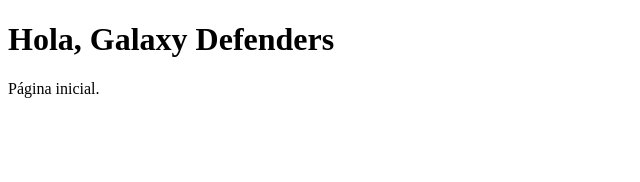
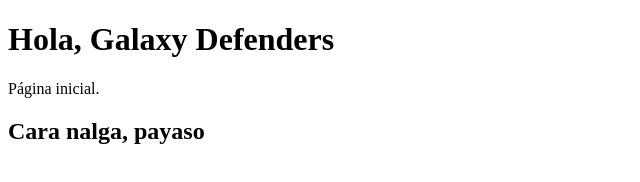
Before and after one commit to GBlazquez1/gf-fila-01, a plain HTML site: page index.HTML in a window 1280 px wide. Shown: the whole page, without its empty margins (0-640 px from the left). Drawn offline with Linux system fonts and the light colour scheme.

Commit message:
Update index.HTML
Actualizacion de h2

```diff
--- a/index.HTML
+++ b/index.HTML
@@ -7,5 +7,7 @@
 <body>
     <h1>Hola, Galaxy Defenders</h1>
     <p>Página inicial.</p>
+    <h2>Cara nalga, payaso</h2>
 </body>
+
 </html>
```
